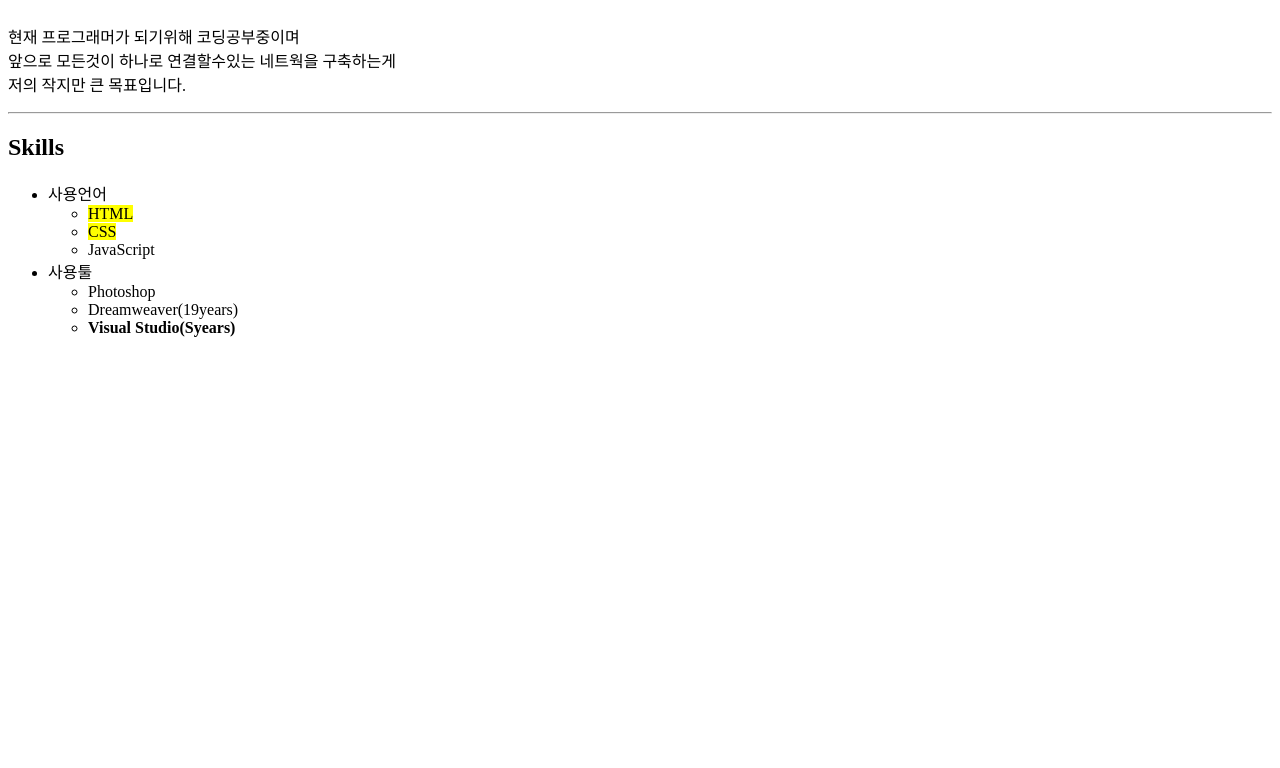
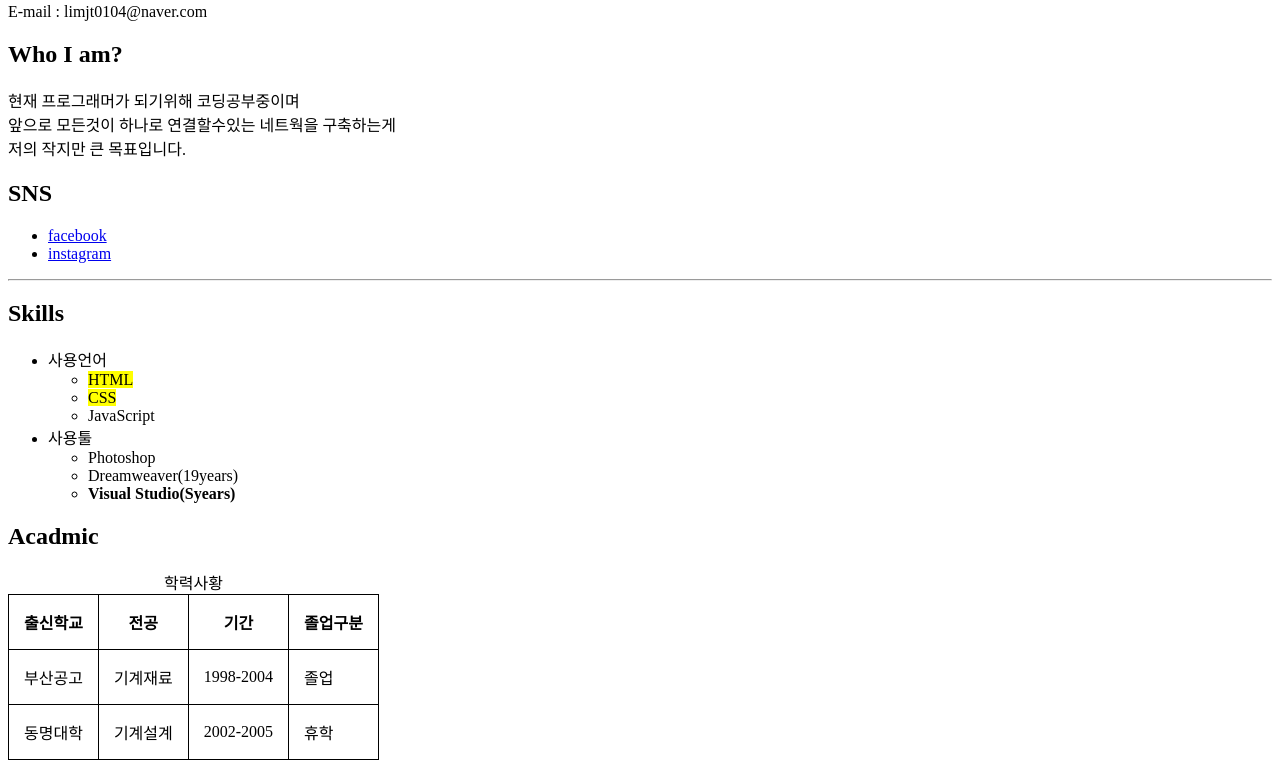
Before and after one commit to malim6693/JT669, a plain HTML site: page index.html in a window 1280 px wide. Shown: the part 141-909 px from the top of the page. Before the commit the page ends 800 px from the top, so only its background shows below. Drawn offline with Linux system fonts and the light colour scheme.

Commit message:
Add files via upload

```diff
--- a/index.html
+++ b/index.html
@@ -3,17 +3,59 @@
     <head>
         <title>온라인 프로필</title>
             <meta charset="utf-8">
-    </head>
+
+       </head>
+
+
+<style>
+    table,th, td {
+        border: 1px solid black;
+        border-collapse: collapse;
+    }
+
+    th, td {
+        padding: 15px;
+    }
+</style>
+
+
+
+
+
+
+
+
+
 
 
 <body>
-<h1>Jeungtack Lim</h1>
+<figure>
+    <figcaption>나의 모든 창조할동</figcaption>
+    <img src="../WEB1/jt0001.jpg" width="250" height="150" alt="프로필사진">
+</figure>
+    <h1>Jeungtack Lim</h1>
 <p>E-mail : limjt0104@naver.com</p>
 
 <h2>Who I am?</h2>
 <P>현재 프로그래머가 되기위해 코딩공부중이며<br>
 앞으로 모든것이 하나로 연결할수있는 네트웍을 구축하는게<br>
-저의 작지만 큰 목표입니다.</P><hr>
+저의 작지만 큰 목표입니다.</P>
+
+
+
+<h2>SNS</h2>
+<ul>
+    <li><a href="https://www.facebook.com/profile.php?id=100034830453658"
+    target="_blank">facebook</a></li>
+    <li><a href="https://www.instagram.com/jeongtaeg_im/?hl=enlnstargram"
+        target="_blank">instagram</a></li>
+</ul>
+
+
+
+
+
+<hr>
 
 <h2>Skills</h2>
 
@@ -35,6 +77,38 @@
 </ul>
 
 
+<h2>Acadmic</h2>
+<table>
+    <caption>학력사황</caption>
+
+    <thead>
+        <tr>
+            <th>출신학교</th>
+            <th>전공</th>
+            <th>기간</th>
+            <th>졸업구분</th>
+        </tr>
+    </thead>
+
+    <tbody>
+        <tr>
+            <td>부산공고</td>
+            <td>기계재료</td>
+            <td>1998-2004</td>
+            <td>졸업</td>
+        </tr>
+
+        <tr>
+            <td>동명대학</td>
+            <td>기계설계</td>
+            <td>2002-2005</td>
+            <td>휴학</td>
+        </tr>
+    </tbody>
+
+
+</table>
+
 
 </body>
     </html>
```
